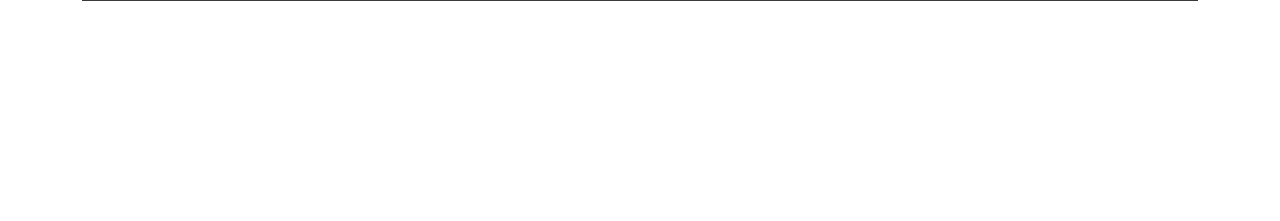
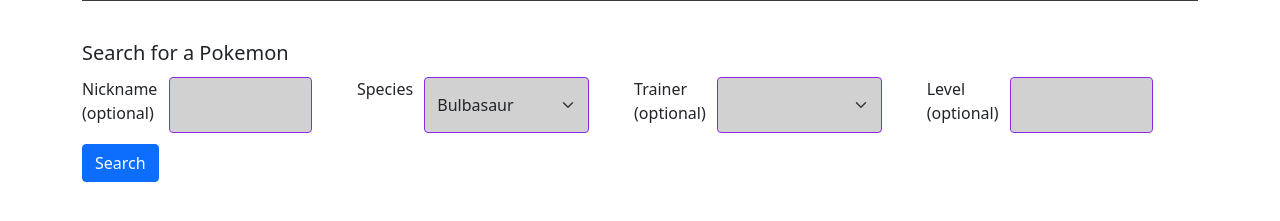
Before and after one commit to cliff-bielinski/cs340_project, a Flask app: page /pokemon in a window 1280 px wide. Shown: the part 509-730 px from the top of the page. Run offline with Flask 2, Linux system fonts and the light colour scheme.

Commit message:
Step 3 Final Version

```diff
--- a/app.py
+++ b/app.py
@@ -15,7 +15,12 @@ def index():
 
 @app.route('/pokemon')
 def pokemon():
-  return render_template('pokemon.j2', all_pokemon=tests.sample_data.pokemon)
+  return render_template(
+    'pokemon.j2',
+    all_pokemon=tests.sample_data.pokemon,
+    all_species=tests.sample_data.species,
+    trainers=tests.sample_data.trainers
+    )
 
 @app.route('/addpokemon')
 def addpokemon():
--- /dev/null
+++ b/static/style.css
@@ -0,0 +1,22 @@
+.search-form {
+    display: flex;
+    margin-top: 1%;
+    margin-bottom: 1%;
+}
+
+.search-form input, .search-form select, .form-group input, .form-group select{
+    background-color : #d1d1d1;
+    border-color: blueviolet;
+}
+
+.search-form label {
+    margin-right: 1%;
+}
+
+.form-group input,  .form-group select {
+    margin-bottom: 1%;
+}
+
+.search-form input, .search-form select {
+    margin-right: 4%;
+}
--- a/templates/base.j2
+++ b/templates/base.j2
@@ -7,6 +7,7 @@
 
     <!-- Bootstrap CSS -->
     <link href="https://cdn.jsdelivr.net/npm/bootstrap@5.1.3/dist/css/bootstrap.min.css" rel="stylesheet" integrity="sha384-1BmE4kWBq78iYhFldvKuhfTAU6auU8tT94WrHftjDbrCEXSU1oBoqyl2QvZ6jIW3" crossorigin="anonymous">
+    <link rel="stylesheet" href="{{ url_for('static', filename='style.css') }}">
     <link rel="shortcut icon" href="{{ url_for('static', filename='img/favicon.ico') }}">
     <title>PokeBattle - A Pokemon Battle Web Application</title>
   </head>
--- a/templates/forms/addpokemon.j2
+++ b/templates/forms/addpokemon.j2
@@ -25,7 +25,7 @@
       </select>
     </div>
     <div class="form-group">
-      <label for="level" class="form-label">Level</label>
+      <label for="level">Level</label>
       <input type="number" class="form-control" id="level" required>
     </div>
     <fieldset class="form-group">
@@ -53,6 +53,6 @@
         </div>
       </div>
     </fieldset>
-    <button type="submit" class="btn btn-primary">Add Pokemon</button>
+    <button type="submit" class="btn btn-primary" onclick="alert('Just created a new Pokemon!');">Add Pokemon</button>
   </form>
 {% endblock %}
--- a/templates/forms/addstadium.j2
+++ b/templates/forms/addstadium.j2
@@ -3,7 +3,7 @@
 {% block content %}
   <h2>Add New Stadium</h2>
   <form>
-    <div class="form-row align-items-center">
+    <div class="form-row align-items-center form-group">
       <div class="col-auto">
         <label class="sr-only" for="stadium-name">Stadium Name</label>
         <input type="text" class="form-control mb-2" id="stadium-name" placeholder="Stadium Name" required>
--- a/templates/pokemon.j2
+++ b/templates/pokemon.j2
@@ -36,7 +36,7 @@
           </a>
         </td>
         <td>
-          <a class="navbar-brand" href="#">
+          <a class="navbar-brand" href="#" onclick="alert('Are you sure you want to delete?');">
             <img src="/static/img/open_pokeball.png" alt="delete" width="40" height="40">
           </a>
         </td>
@@ -44,4 +44,33 @@
       {% endfor %}
     </tbody>
   </table>
+
+  <br>
+  <h5>Search for a Pokemon</h5>
+  <form action="#" method="get">
+    <div class="search-form">
+      <label for="nickname">Nickname (optional)</label>
+      <input type="text" class="form-control" id="nickname">
+
+      <label for="species">Species</label>
+      <select id="species" class="form-select">
+        {% for species in all_species %}
+          <option value="{{species.species}}">{{ species.species }}</option>
+        {% endfor %}
+      </select>
+
+      <label for="trainer">Trainer (optional)</label>
+      <select id="trainer" class="form-select">
+        <option value="None"></option>
+        {% for trainer in trainers %}
+          <option value="{{trainer.name}}">{{ trainer.name }}</option>
+        {% endfor %}
+      </select>
+
+      <label for="level" class="form-label">Level (optional)</label>
+      <input type="number" class="form-control" id="level">
+    </div>
+    <button type="submit" class="btn btn-primary">Search</button>
+  </form>
+
 {% endblock %}
```
Also changed, not shown: templates/forms/addspecies.j2 (+7 -7 lines), tests/sample_data.py (+1 -1 lines).
